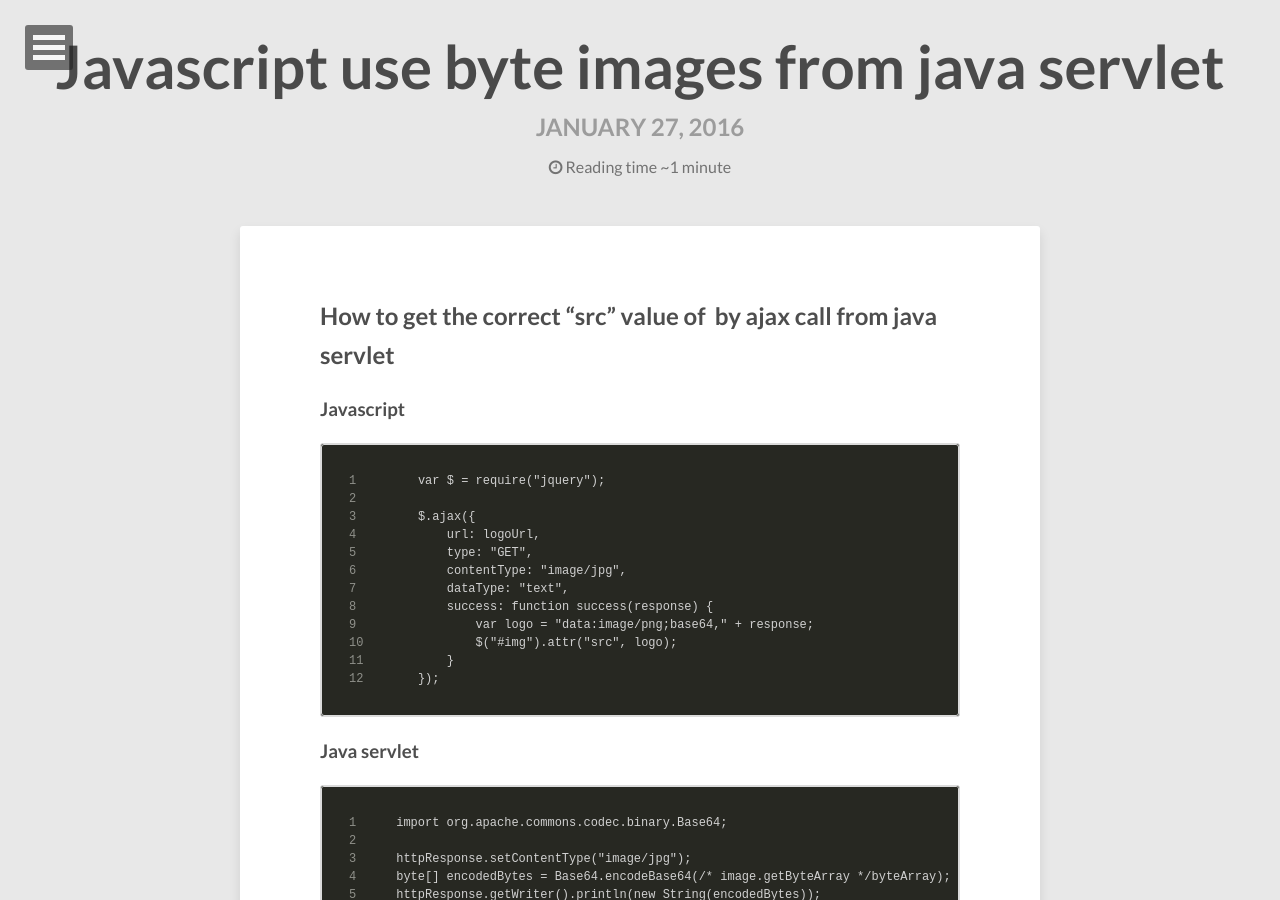
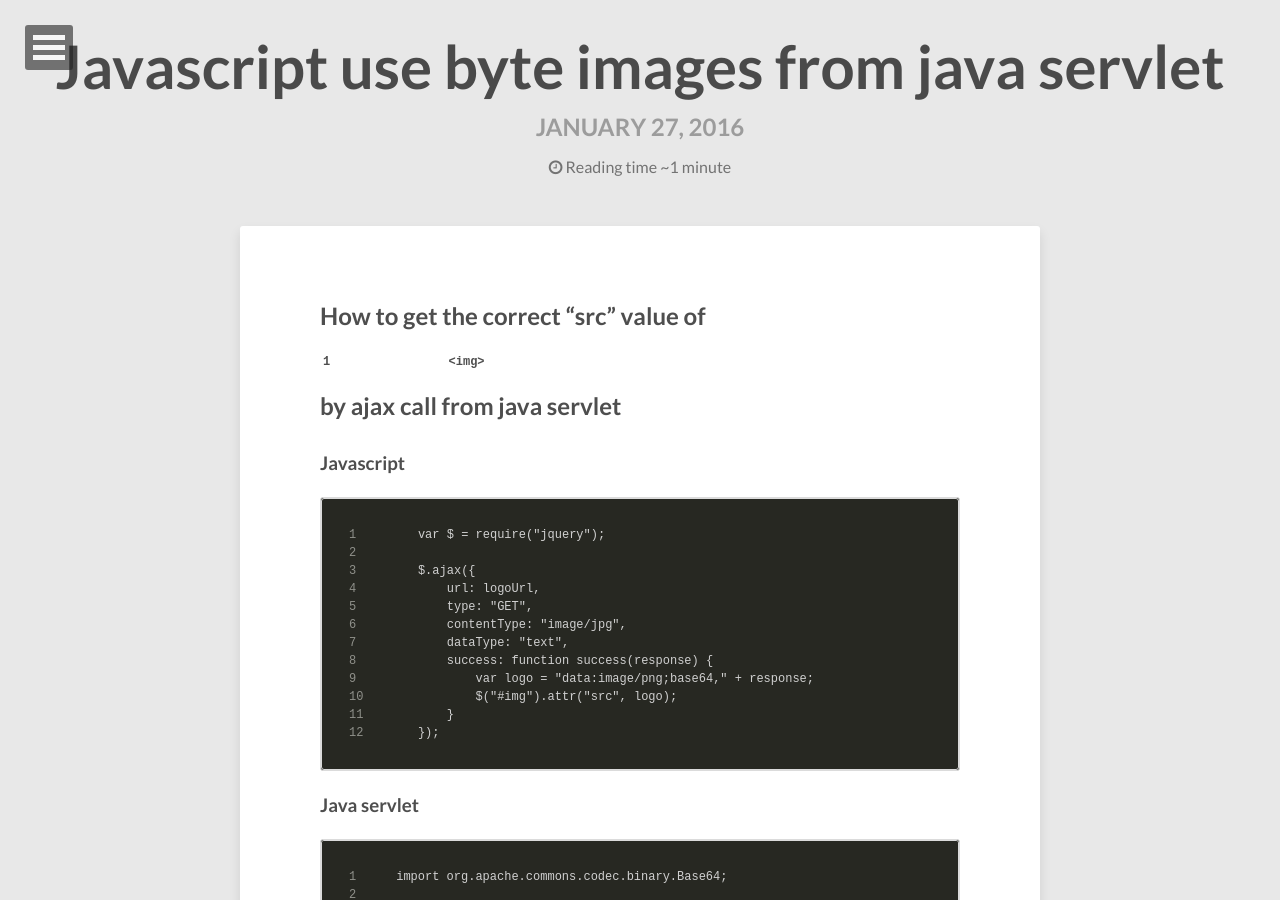
Before and after one commit to sheguloves/blog, a Jekyll site: the page built from _posts/2016-01-27-javascript-loading-images-byte-from-java-servlet.md, in a window 1280 px wide and 900 px high. Built offline with Jekyll 4.4.1, drawn with Linux system fonts in a browser that asks for light colours; nearby versions of some CDN libraries; comment, search, counter and statistics services are not loaded.

Commit message:
Update 2016-01-27-javascript-loading-images-byte-from-java-servlet.md

````diff
--- a/_posts/2016-01-27-javascript-loading-images-byte-from-java-servlet.md
+++ b/_posts/2016-01-27-javascript-loading-images-byte-from-java-servlet.md
@@ -5,7 +5,7 @@ description: "Javascript use byte images from java servlet"
 tags: [Javascript, Java, Image Byte]
 ---
 
-## How to get the correct "src" value of <img> by ajax call from java servlet
+## How to get the correct "src" value of ```<img>``` by ajax call from java servlet
 
 ### Javascript
 ```
````
